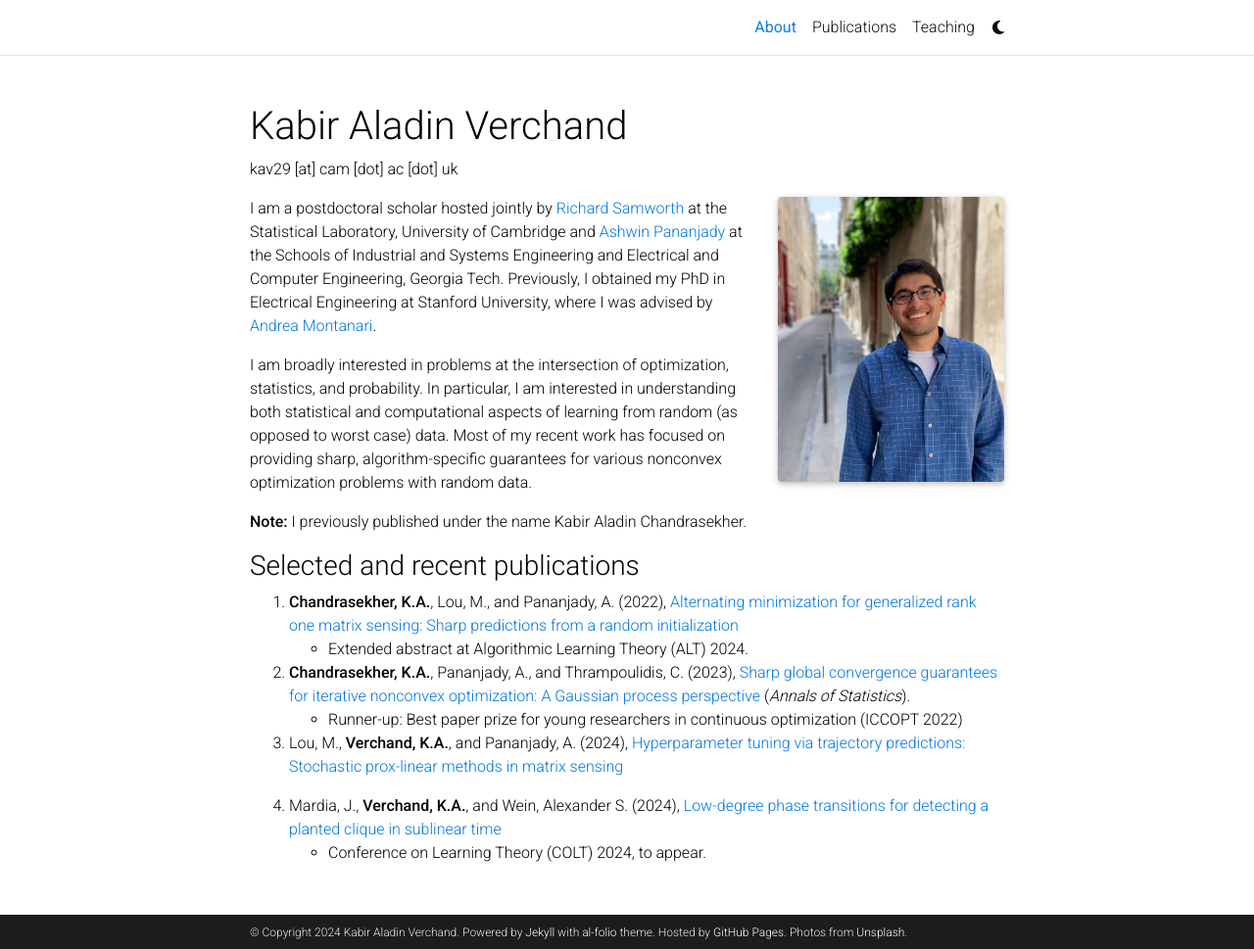
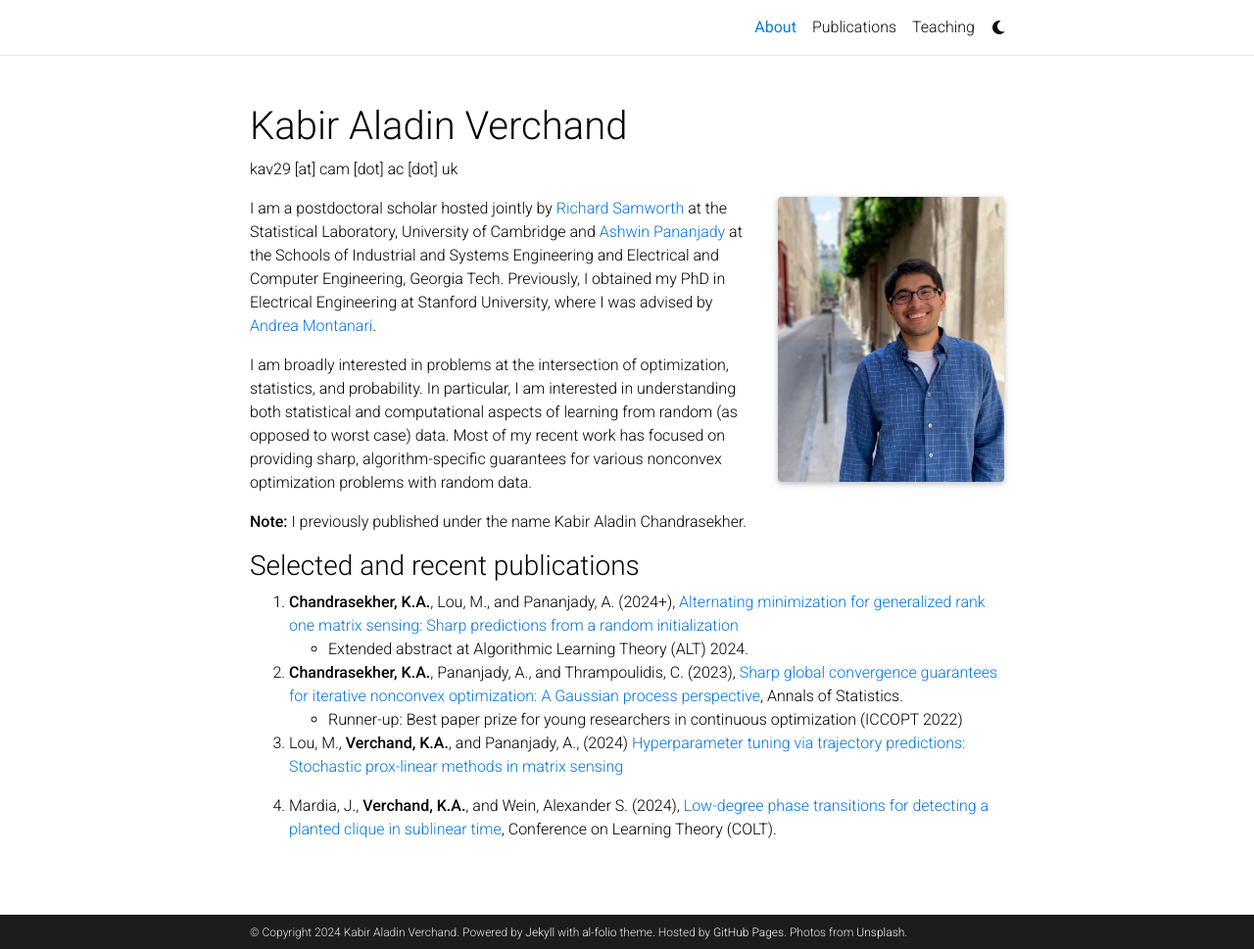
Before and after one commit to kabirverchand/kabirverchand.github.io, a Jekyll site: the page built from _pages/about.md, in a window 1280 px wide and 969 px high. Shown: the whole window at 98% size. Built offline with Jekyll 4.4.1, drawn with Linux system fonts in a browser that asks for light colours; full-size pictures stand in for the smaller copies a plugin makes; comment, search, counter and statistics services are not loaded; a style sheet for code colours, icons or effects is not loaded.

Commit message:
Small formatting change

```diff
--- a/_pages/about.md
+++ b/_pages/about.md
@@ -21,14 +21,13 @@ I am broadly interested in problems at the intersection of optimization, statist
 
 
 ### Selected and recent publications
-1. **Chandrasekher, K.A.**, Lou, M., and Pananjady, A. (2022), [Alternating minimization for generalized rank one matrix sensing: Sharp predictions from a random initialization](https://arxiv.org/abs/2207.09660)
+1. **Chandrasekher, K.A.**, Lou, M., and Pananjady, A. (2024+), [Alternating minimization for generalized rank one matrix sensing: Sharp predictions from a random initialization](https://arxiv.org/abs/2207.09660)
 	- Extended abstract at Algorithmic Learning Theory (ALT) 2024.
 
-2. **Chandrasekher, K.A.**, Pananjady, A., and Thrampoulidis, C. (2023), [Sharp global convergence guarantees for iterative nonconvex optimization: A Gaussian process perspective](https://arxiv.org/abs/2109.09859) (<em>Annals of Statistics</em>).
+2. **Chandrasekher, K.A.**, Pananjady, A., and Thrampoulidis, C. (2023), [Sharp global convergence guarantees for iterative nonconvex optimization: A Gaussian process perspective](https://arxiv.org/abs/2109.09859), Annals of Statistics.
     - Runner-up: Best paper prize for young researchers in continuous
       optimization (ICCOPT 2022)
 
-3. Lou, M., **Verchand, K.A.**, and Pananjady, A. (2024), [Hyperparameter tuning via trajectory predictions: Stochastic prox-linear methods in matrix sensing](https://arxiv.org/abs/2402.01599)
+3. Lou, M., **Verchand, K.A.**, and Pananjady, A., (2024) [Hyperparameter tuning via trajectory predictions: Stochastic prox-linear methods in matrix sensing](https://arxiv.org/abs/2402.01599)
 
-4. Mardia, J., **Verchand, K.A.**, and Wein, Alexander S. (2024), [Low-degree phase transitions for detecting a planted clique in sublinear time](https://arxiv.org/abs/2402.05451)
-	- Conference on Learning Theory (COLT) 2024, to appear.
+4. Mardia, J., **Verchand, K.A.**, and Wein, Alexander S. (2024), [Low-degree phase transitions for detecting a planted clique in sublinear time](https://arxiv.org/abs/2402.05451), Conference on Learning Theory (COLT).
```
Also changed, not shown: _pages/publications.md (+3 -3 lines).
